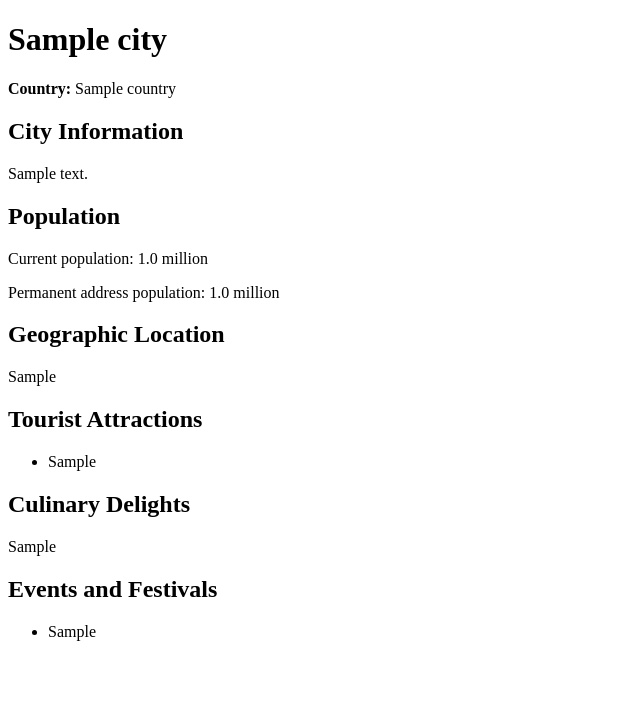
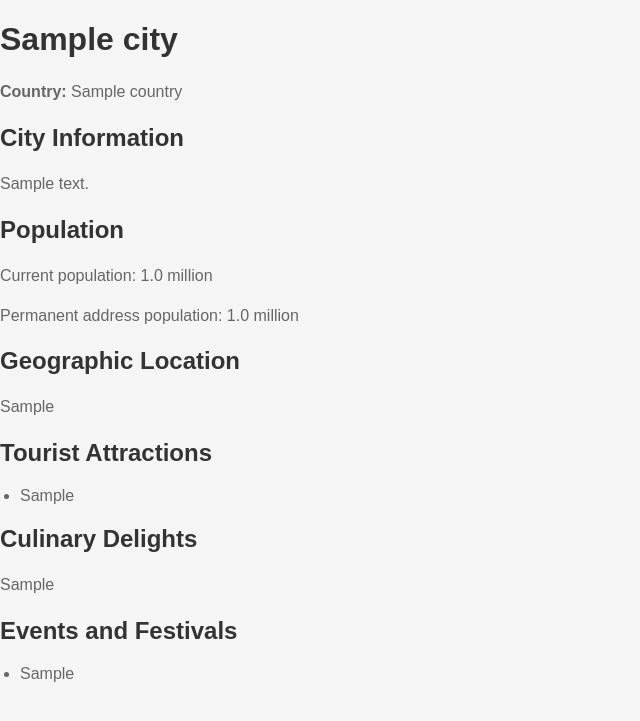
Before and after one commit to ZahariBakov/Django-projects, a Django app: page /city/1/ in a window 1280 px wide. Shown: the top 721 px of the page, without its empty margins (0-640 px from the left). Run offline with Django 4.2, Linux system fonts and the light colour scheme; tables that the repository leaves empty hold one stand-in row (values such as "Sample post"); parts of the project's set-up code (start-up, migrations or seed data) failed here and were passed over.

Commit message:
Update Django project 'related_dropdown'. Update file 'city_details.html', added some CSS.

```diff
--- a/related_dropdown/templates/city_details.html
+++ b/related_dropdown/templates/city_details.html
@@ -6,6 +6,58 @@
           content="width=device-width, user-scalable=no, initial-scale=1.0, maximum-scale=1.0, minimum-scale=1.0">
     <meta http-equiv="X-UA-Compatible" content="ie=edge">
     <title>{{ city.name }}</title>
+    <style>
+        body {
+            font-family: Arial, sans-serif;
+            background-color: #f5f5f5;
+            margin: 0;
+            padding: 0;
+        }
+
+        .container {
+            max-width: 800px;
+            margin: 20px auto;
+            padding: 20px;
+            background-color: #ffffff;
+            box-shadow: 0 2px 4px rgba(0, 0, 0, 0.1);
+            border-radius: 4px;
+        }
+
+        h1, h2 {
+            color: #333;
+        }
+
+        p {
+            font-size: 16px;
+            line-height: 1.5;
+            color: #666;
+        }
+
+        ul {
+            list-style: disc;
+            padding-left: 20px;
+            font-size: 16px;
+            color: #666;
+        }
+
+        li {
+            margin-bottom: 5px;
+        }
+
+        a {
+            display: inline-block;
+            padding: 10px 20px;
+            background-color: #007bff;
+            color: #ffffff;
+            text-decoration: none;
+            border-radius: 4px;
+            transition: background-color 0.3s ease;
+        }
+
+        a:hover {
+            background-color: #0056b3;
+        }
+    </style>
 </head>
 <body>
     <h1>{{ city.name }}</h1>
```
